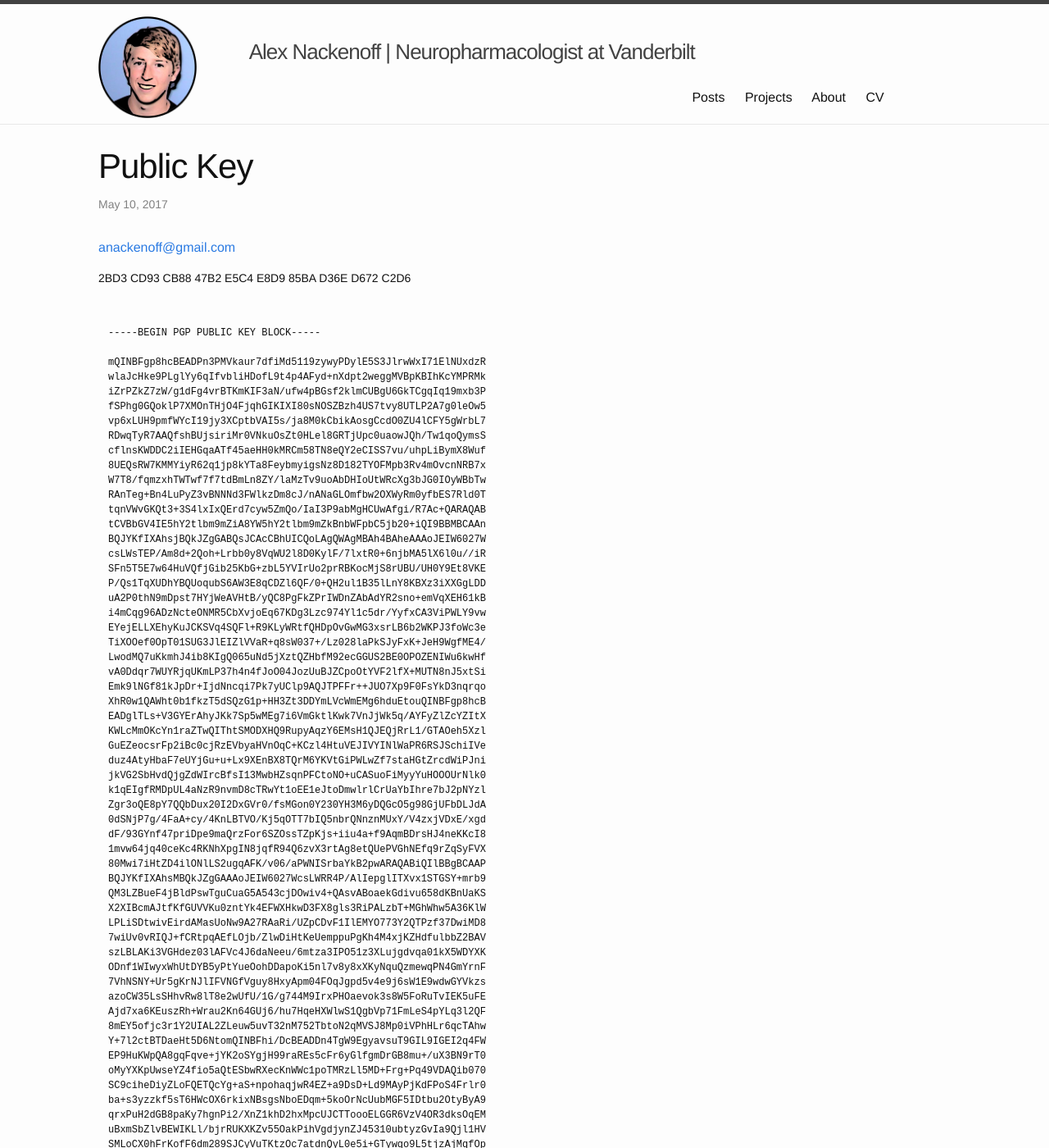
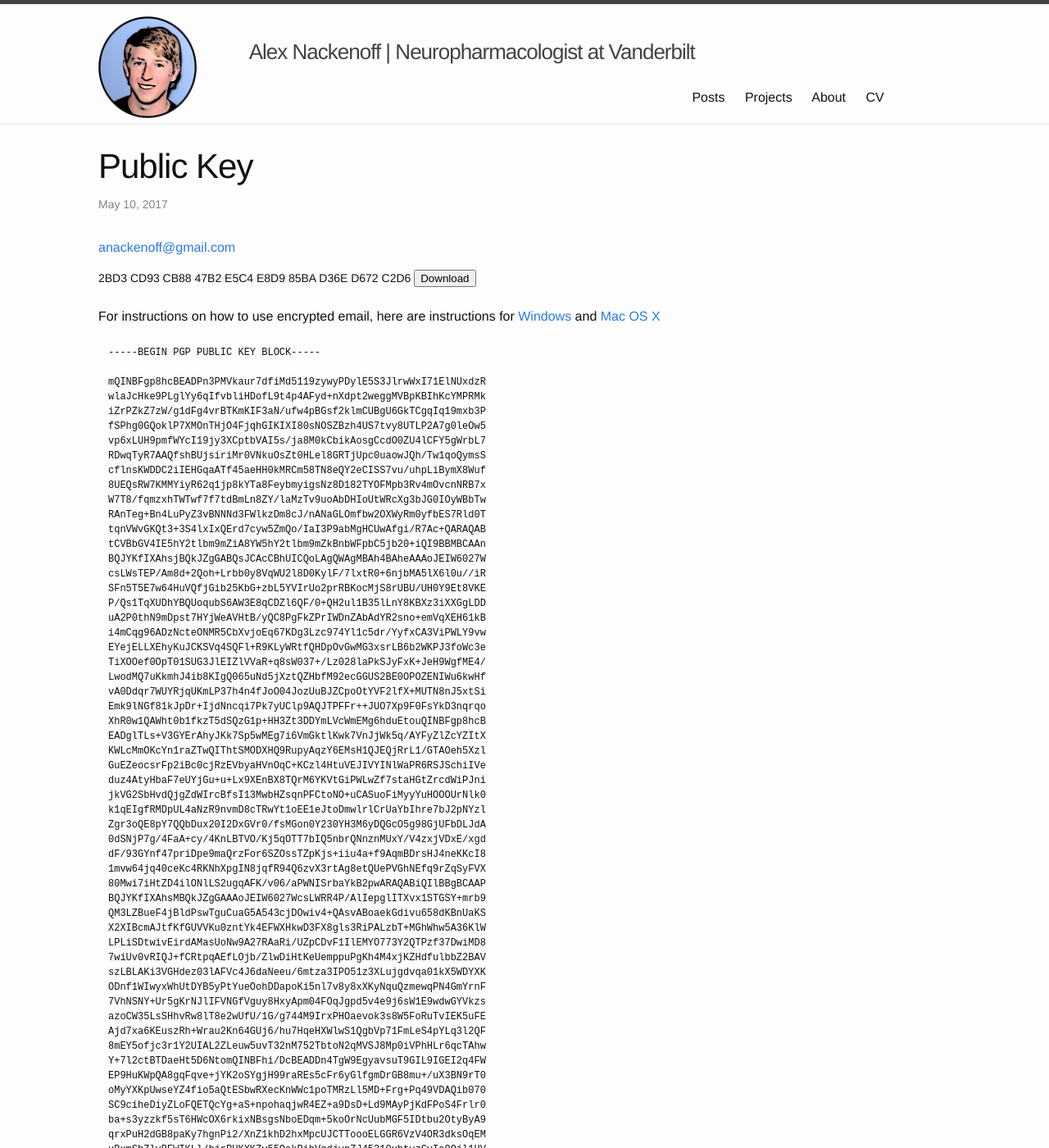
Before and after one commit to alex-nackenoff/alex-nackenoff.github.io, a Jekyll site: the page built from _posts/2017-05-10-public_key.markdown, in a window 1280 px wide and 1400 px high. Shown: the whole window at 82% size. Built offline with Jekyll 4.4.1, drawn with Linux system fonts in a browser that asks for light colours; some of the changed text lies outside the part shown.

Commit message:
download button for public key

```diff
--- a/_posts/2017-05-10-public_key.markdown
+++ b/_posts/2017-05-10-public_key.markdown
@@ -6,8 +6,15 @@ date:   2017-05-10 23:20:00 +0000
 
 <a href="mailto:{{ site.email }}"> {{ site.email }}</a>
 <br>
-<div class="pgpkey-fingerprint"> {{ site.fingerprint }} </div>
+<div class="pgpkey-fingerprint"> {{ site.fingerprint }}
+  <form style="display: inline;" method="get" action="/img/Alex Nackenoff anackenoff@gmail.com (0xD672C2D6) pub.asc">
+  <button type="submit">Download</button>
+  </form>
+</div>
 <br>
+For instructions on how to use encrypted email, here are instructions for <a href="https://ssd.eff.org/en/module/how-use-pgp-windows">Windows</a> and <a href="https://ssd.eff.org/en/module/how-use-pgp-mac-os-x">Mac OS X</a>
+<br>
+
 
 <!--<object type="text/html" data="/img/publickey.txt" width="100%" height="1600px"> </object>-->
 
```
Also changed, not shown: other parts of _posts/2017-05-10-public_key.markdown (+0 -2 lines), 1 other file.
